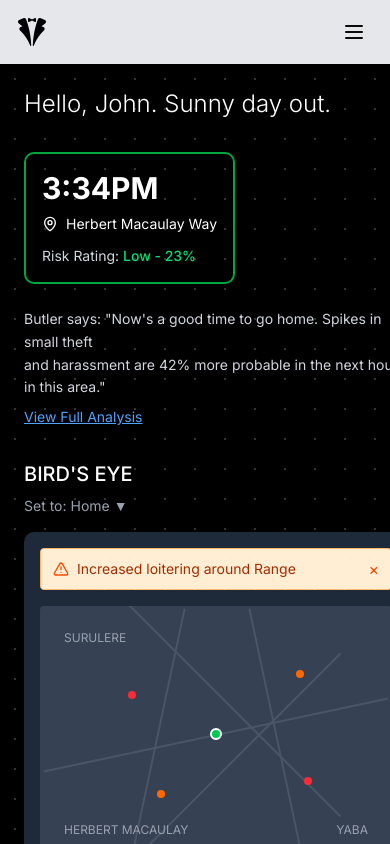
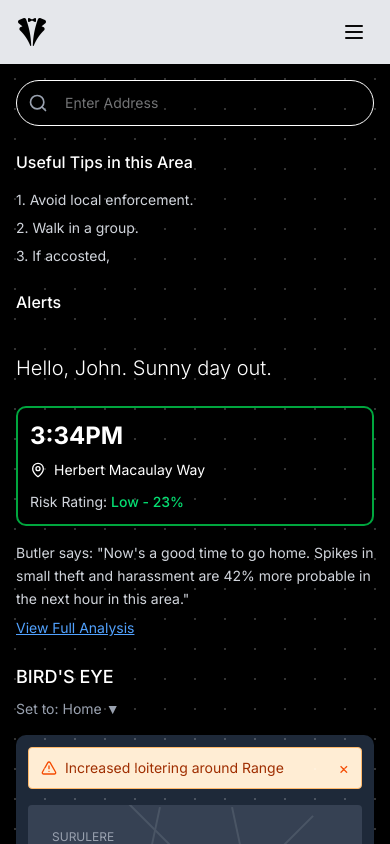
Before and after one commit to dot-enny/crime-light, a React (Vite) app: page /dashboard in a window 390 px wide. Shown: the top 844 px of the page. Built offline with nearby package versions, Linux system fonts and the light colour scheme.

Commit message:
fix(ui): home page responsiveness.

```diff
--- a/src/pages/Home.tsx
+++ b/src/pages/Home.tsx
@@ -10,7 +10,7 @@ export default function Home() {
 
     return (
         <div
-            className="flex-1 bg-black text-white p-6 relative"
+            className="flex-1 bg-black text-white p-4 md:p-6 relative"
         >
             {/* Dotted background pattern */}
             <div
@@ -21,15 +21,15 @@ export default function Home() {
                 }}
             />
 
-            <div className="flex gap-6 h-full">
+            <div className="flex flex-col lg:flex-row gap-6 h-full">
                 {/* Center Content */}
-                <div className="flex-1">
+                <div className="flex-1 order-2 lg:order-1">
                     {/* Greeting */}
-                    <h2 className="text-2xl font-light mb-8">Hello, John. Sunny day out.</h2>
+                    <h2 className="text-xl md:text-2xl font-light mb-6 md:mb-8">Hello, John. Sunny day out.</h2>
 
                     {/* Time and Location Card */}
-                    <div className="border-2 border-green-600 rounded-lg p-4 mb-6 inline-block">
-                        <div className="text-3xl font-bold mb-2">3:34PM</div>
+                    <div className="border-2 border-green-600 rounded-lg p-3 md:p-4 mb-4 md:mb-6 inline-block w-full sm:w-auto">
+                        <div className="text-2xl md:text-3xl font-bold mb-2">3:34PM</div>
                         <div className="flex items-center gap-2 text-sm">
                             <MapPin size={16} />
                             <span>Herbert Macaulay Way</span>
@@ -41,10 +41,11 @@ export default function Home() {
                     </div>
 
                     {/* Butler Message */}
-                    <div className="mb-8">
+                    <div className="mb-6 md:mb-8">
                         <p className="text-gray-300 text-sm leading-relaxed">
                             Butler says: "Now's a good time to go home. Spikes in small theft
-                            <br />
+                            <br className="hidden sm:block" />
+                            <span className="sm:hidden"> </span>
                             and harassment are 42% more probable in the next hour in this area."
                         </p>
                         <button className="text-blue-400 text-sm underline mt-2 cursor-pointer" onClick={showAnalysis}>View Full Analysis</button>
@@ -54,21 +55,21 @@ export default function Home() {
 
 
                     {/* Bird's Eye Section */}
-                    <div>
-                        <h3 className="text-xl font-medium mb-2">BIRD'S EYE</h3>
+                    <div className="mb-6 lg:mb-0">
+                        <h3 className="text-lg md:text-xl font-medium mb-2">BIRD'S EYE</h3>
                         <p className="text-gray-400 text-sm mb-4">Set to: Home ▼</p>
 
                         {/* Map Container */}
-                        <div className="bg-gray-800 rounded-lg p-4 w-96">
+                        <div className="bg-gray-800 rounded-lg p-3 md:p-4 w-full max-w-lg lg:w-96">
                             {/* Alert Banner */}
                             <div className="bg-orange-100 border border-orange-300 rounded px-3 py-2 mb-4 flex items-center gap-2">
-                                <AlertTriangle size={16} className="text-orange-600" />
-                                <span className="text-orange-800 text-sm">Increased loitering around Range</span>
-                                <button className="ml-auto text-orange-600">×</button>
+                                <AlertTriangle size={16} className="text-orange-600 flex-shrink-0" />
+                                <span className="text-orange-800 text-sm flex-1">Increased loitering around Range</span>
+                                <button className="text-orange-600 flex-shrink-0">×</button>
                             </div>
 
                             {/* Map Placeholder */}
-                            <div className="bg-gray-700 rounded h-64 relative overflow-hidden">
+                            <div className="bg-gray-700 rounded h-48 md:h-64 relative overflow-hidden">
                                 {/* Simulated map with roads */}
                                 <div className="absolute inset-0">
                                     {/* Road lines */}
@@ -96,20 +97,21 @@ export default function Home() {
                 </div>
 
                 {/* Right Sidebar */}
-                <div className="w-80">
+                <div className="w-full lg:w-80 order-1 lg:order-2">
                     {/* Search Bar */}
-                    <div className="relative mb-8">
+                    <div className="relative mb-6 md:mb-8">
                         <Search className="absolute left-3 top-1/2 transform -translate-y-1/2 text-gray-400" size={20} />
                         <input
                             type="text"
                             placeholder="Enter Address"
-                            className="w-full border border-white text-gray-200 rounded-full py-3 pl-12 pr-4 text-sm"
+                            className="w-full border border-white text-gray-200 rounded-full py-3 pl-12 pr-4 text-sm bg-transparent"
                         />
                     </div>
 
+                    <div className="grid grid-cols-1 sm:grid-cols-2 lg:grid-cols-1 gap-6 lg:gap-0">
                         {/* Useful Tips */}
-                    <div>
-                        <h3 className="text-lg font-medium mb-4">Useful Tips in this Area</h3>
+                        <div className="lg:mb-12">
+                            <h3 className="text-base md:text-lg font-medium mb-4">Useful Tips in this Area</h3>
                             <ol className="space-y-2 text-sm text-gray-300">
                                 <li>1. Avoid local enforcement.</li>
                                 <li>2. Walk in a group.</li>
@@ -118,9 +120,10 @@ export default function Home() {
                         </div>
 
                         {/* Alerts Section */}
-                    <div className="mt-12">
-                        <h3 className="text-lg font-medium mb-4">Alerts</h3>
+                        <div>
+                            <h3 className="text-base md:text-lg font-medium mb-4">Alerts</h3>
                             {/* Alert indicators would go here */}
+                        </div>
                     </div>
                 </div>
             </div>
```
Lines whose indentation alone changed are shown as unchanged.
